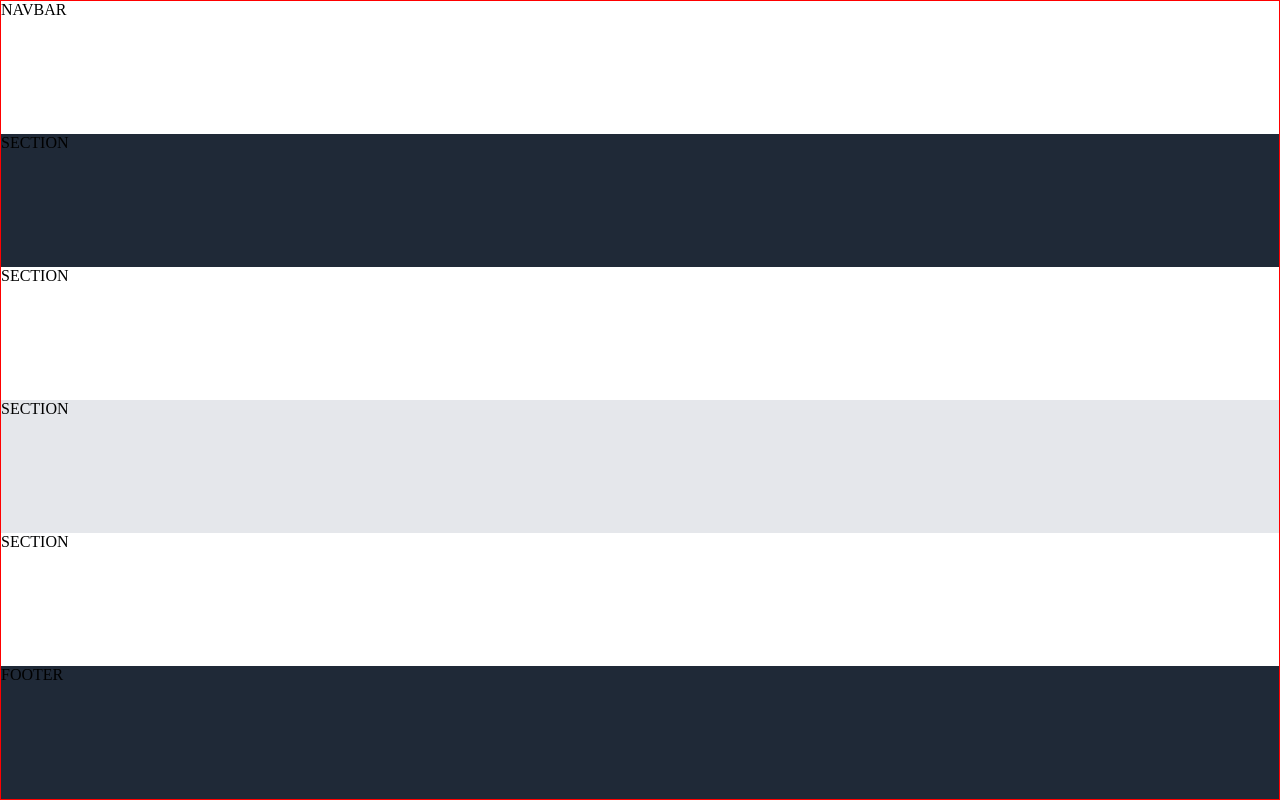
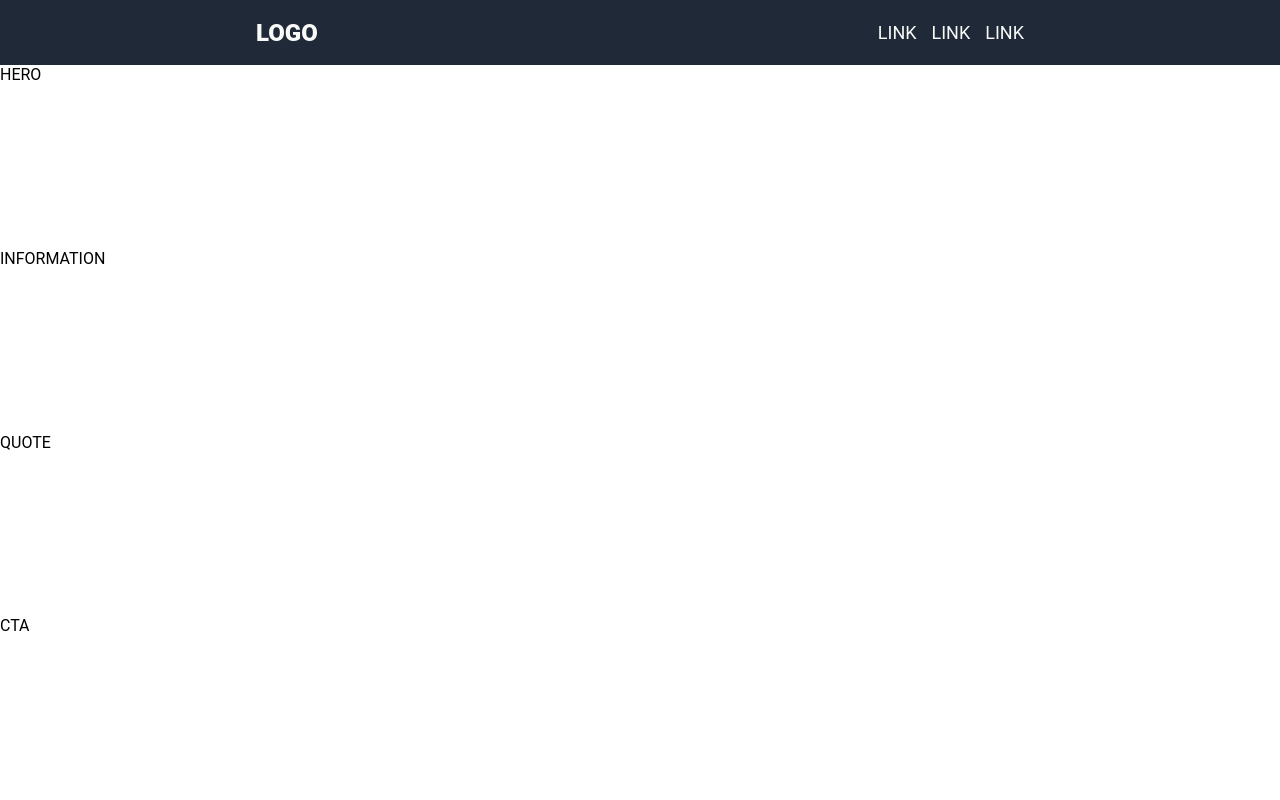
Before and after one commit to Sharick-Saragoza/TOP-Landing-Page, a plain HTML site: page index.html in a window 1280 px wide. Drawn offline with Linux system fonts and the light colour scheme.

Commit message:
Finished the navbar by adding font-size, padding and colors.

```diff
--- a/css/style.css
+++ b/css/style.css
@@ -2,10 +2,10 @@
     margin: 0;
     padding: 0;
     box-sizing: border-box;
+    font-family: 'Roboto', sans-serif;
 }
 
-.container {
-    border: 1px red solid;
+.flex-container {
     display: flex;
     flex-direction: column;
     height: 100vh;
@@ -13,33 +13,30 @@
 
 .navbar {
     display: flex;
-    flex: 1;
+    justify-content: right;
+    gap: 15px;
+    align-items: center;
+    height: 65px;
+    padding: 0 20%;
+    font-size: 18px;
+    background-color: #1F2937;
+    color: #F9FAF8;
 }
 
-.section-1 {
-    background-color: #1F2937;
-    display: flex;
-    flex: 1;
+.logo {
+    font-size: 24px;
+    font-weight: 900;
 }
 
-.section-2 {
-    display: flex;
-    flex: 1;
+.container.navbar {
+    flex-grow: 0;
 }
 
-.section-3 {
-    background-color: #E5E7EB;
-    display: flex;
-    flex: 1;
+.logo {
+    margin-right: auto;
 }
 
-.section-4 {
+.container {
     display: flex;
-    flex: 1;
+    flex: auto;
 }
-
-.footer {
-    background-color: #1F2937;
-    display: flex;
-    flex: 1;
-}
--- a/index.html
+++ b/index.html
@@ -9,13 +9,26 @@
 </head>
 
 <body>
-    <div class="container">
-        <div class="navbar">NAVBAR</div>
-        <div class="section-1">SECTION</div>
-        <div class="section-2">SECTION</div>
-        <div class="section-3">SECTION</div>
-        <div class="section-4">SECTION</div>
-        <div class="footer">FOOTER</div>
+    <div class="flex-container">
+        <div class="container navbar">
+
+                <div class="logo">LOGO</div>
+                <div class="link">LINK</div>
+                <div class="link">LINK</div>
+                <div class="link">LINK</div>
+        </div>
+        <div class="container hero">
+            HERO
+        </div>
+        <div class="container info">
+            INFORMATION
+        </div>
+        <div class="container quote">
+            QUOTE
+        </div>
+        <div class="container cta">
+            CTA
+        </div>
     </div>
 </body>
 
```
